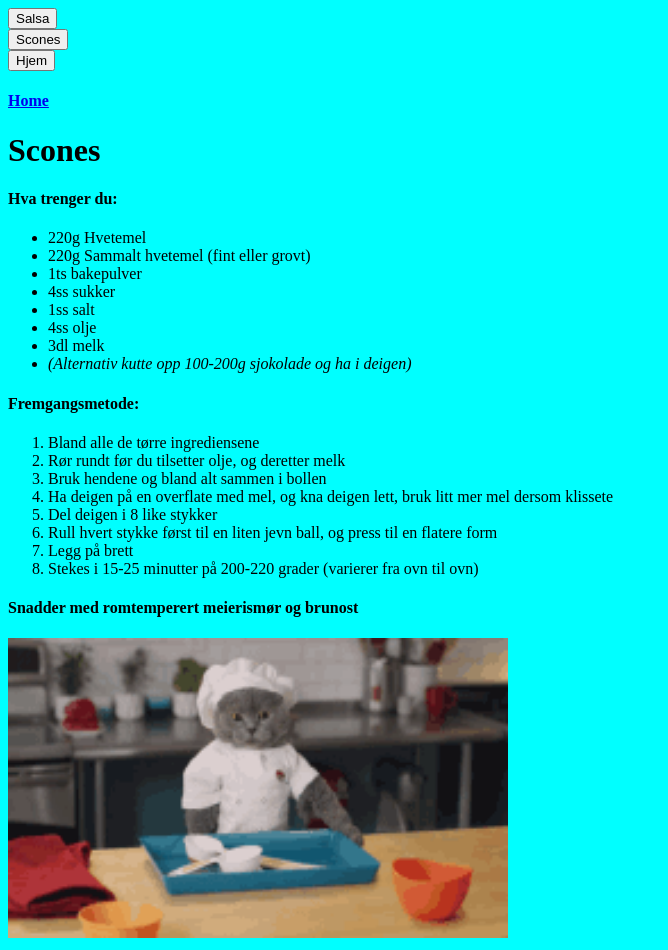
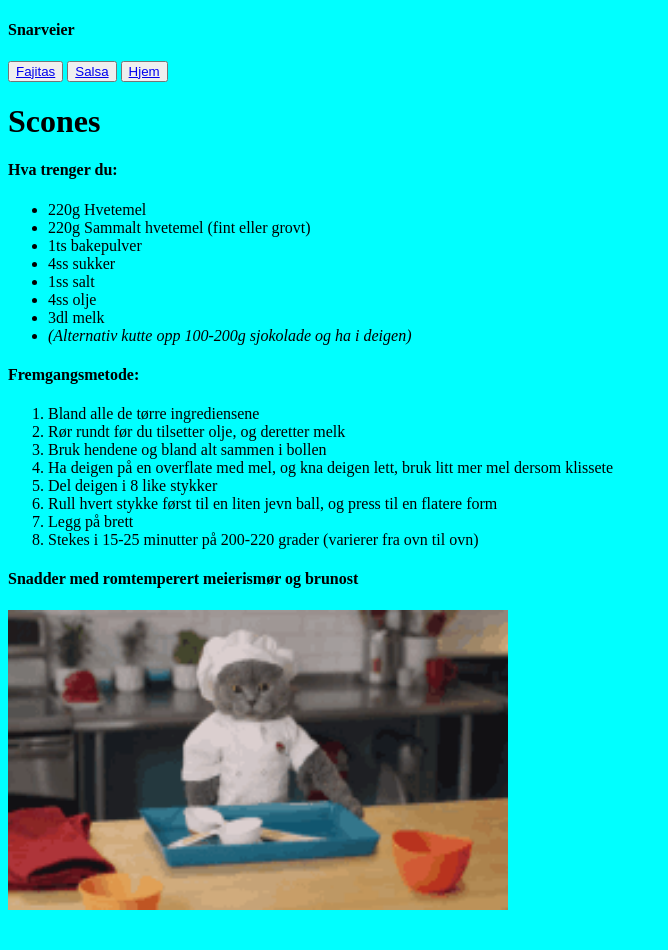
Before and after one commit to Bfjereide/Recipes, a plain HTML site: page pages/scones.html in a window 1280 px wide. Shown: the whole page, without its empty margins (0-668 px from the left). After the commit the page ends 922 px from the top, so only its background shows below. Drawn offline with Linux system fonts and the light colour scheme.

Commit message:
Oppdatert alle sider med buttons

```diff
--- a/pages/scones.html
+++ b/pages/scones.html
@@ -4,19 +4,15 @@
     <meta charset="UTF-8">
     <meta name="viewport" content="width=device-width, initial-scale=1.0">
     <title>Scones</title>
-    <link rel="stylesheet" href="../styles.css">
+    <link rel="stylesheet" href="../css/styles.css">
 </head>
 
 <body>
 
-    <div class="flex-container">
-        <div id="one"><button>Salsa</button></div>
-        <div id="two"><button>Scones</button></div>
-        <div id="hjem"><button>Hjem</button></div>
-    </div>
-
-
-    <a href="../index.html"> <strong><h4>Home</h4> </strong></a>
+    <h4>Snarveier</h4>
+    <button><a href="../pages/fajitas.html">Fajitas</a></button>
+    <button><a href="../pages/salsa.html"> Salsa</a></button>
+    <button><a href="../index.html"> Hjem</a></button>
 
     <h1>Scones</h1>
 
```
Also changed, not shown: index.html (+1 -1 lines), pages/fajitas.html (+2 -3 lines), pages/salsa.html (+7 -1 lines), css/styles.css (renamed from styles.css).
